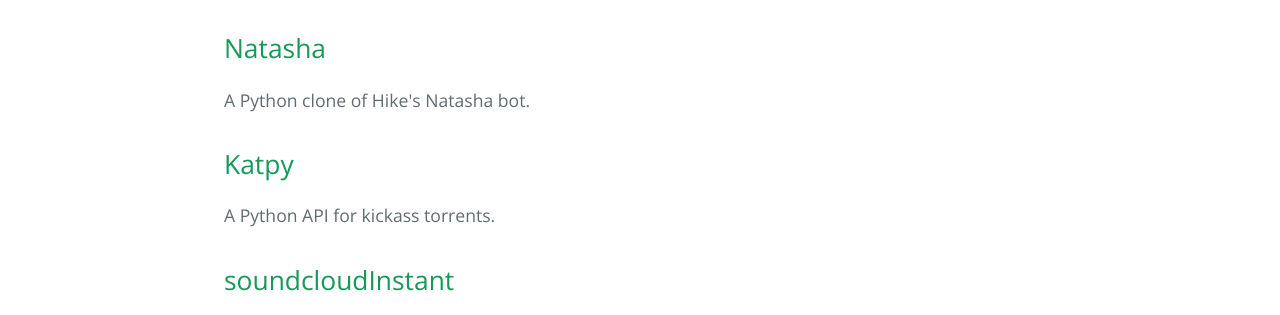
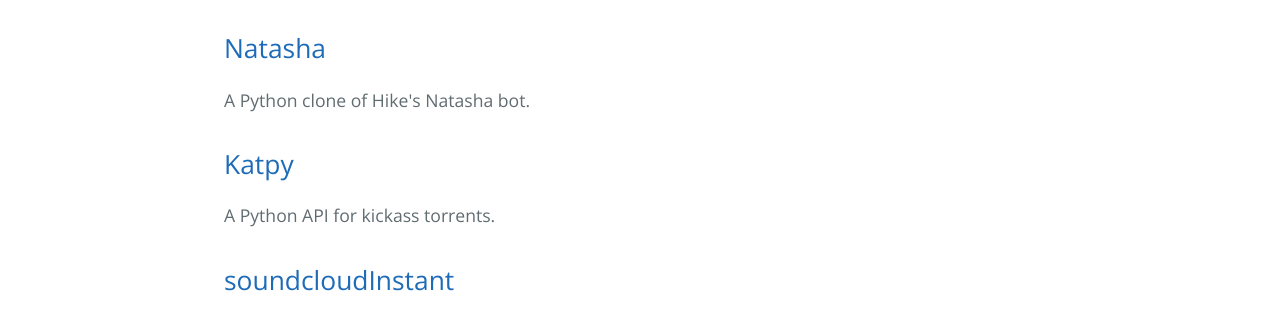
Before and after one commit to s4chin/MyProjects, a plain HTML site: page index.html in a window 1280 px wide. Shown: the part 470-785 px from the top of the page. Drawn offline with nearby package versions, Linux system fonts and the light colour scheme.

```diff
--- a/index.html
+++ b/index.html
@@ -23,17 +23,20 @@
 <a id="my-projects" class="anchor" href="#my-projects" aria-hidden="true"><span class="octicon octicon-link"></span></a>My Projects</h1>
 
 <h2>
-<a id="natasha" class="anchor" href="#natasha" aria-hidden="true"><span class="octicon octicon-link"></span></a>Natasha</h2>
+<a id="natasha" class="anchor" href="#natasha" aria-hidden="true"><span class="octicon octicon-link"></span></a><a href="http://s4chin.github.io/Natasha/">Natasha</a>
+</h2>
 
 <p>A Python clone of Hike's Natasha bot.</p>
 
 <h2>
-<a id="katpy" class="anchor" href="#katpy" aria-hidden="true"><span class="octicon octicon-link"></span></a>Katpy</h2>
+<a id="katpy" class="anchor" href="#katpy" aria-hidden="true"><span class="octicon octicon-link"></span></a><a href="http://s4chin.github.io/Katpy/">Katpy</a>
+</h2>
 
 <p>A Python API for kickass torrents.</p>
 
 <h2>
-<a id="soundcloudinstant" class="anchor" href="#soundcloudinstant" aria-hidden="true"><span class="octicon octicon-link"></span></a>soundcloudInstant</h2>
+<a id="soundcloudinstant" class="anchor" href="#soundcloudinstant" aria-hidden="true"><span class="octicon octicon-link"></span></a><a href="http://s4chin.github.io/soundcloudInstant">soundcloudInstant</a>
+</h2>
 
 <p>Soundcloud instant search and play.</p>
 
--- a/params.json
+++ b/params.json
@@ -1 +1 @@
-{"name":"Myprojects","tagline":"Github pages site for my projects","body":"# My Projects #\r\n\r\n## Natasha ##\r\nA Python clone of Hike's Natasha bot.\r\n\r\n## Katpy ##\r\nA Python API for kickass torrents.\r\n\r\n## soundcloudInstant ##\r\nSoundcloud instant search and play.\r\n\r\n## Markapad ##\r\nThe Open Source Markdown editor.\r\n\r\n## Passman ##\r\nA terminal password generator for generating awesome passwords.\r\n\r\n## Weapy ##\r\nA terminal weather client.\r\n\r\n## Algorithms Design Manual ##\r\nMy implementation of the Algorithms Design Manual by Steven Skiena.\r\n","google":"UA-63816462-1","note":"Don't delete this file! It's used internally to help with page regeneration."}
+{"name":"Myprojects","tagline":"Github pages site for my projects","body":"# My Projects #\r\n\r\n## [Natasha](http://s4chin.github.io/Natasha/) ##\r\nA Python clone of Hike's Natasha bot.\r\n\r\n## [Katpy](http://s4chin.github.io/Katpy/) ##\r\nA Python API for kickass torrents.\r\n\r\n## [soundcloudInstant](http://s4chin.github.io/soundcloudInstant) ##\r\nSoundcloud instant search and play.\r\n\r\n## Markapad ##\r\nThe Open Source Markdown editor.\r\n\r\n## Passman ##\r\nA terminal password generator for generating awesome passwords.\r\n\r\n## Weapy ##\r\nA terminal weather client.\r\n\r\n## Algorithms Design Manual ##\r\nMy implementation of the Algorithms Design Manual by Steven Skiena.\r\n","google":"UA-63816462-1","note":"Don't delete this file! It's used internally to help with page regeneration."}
```
